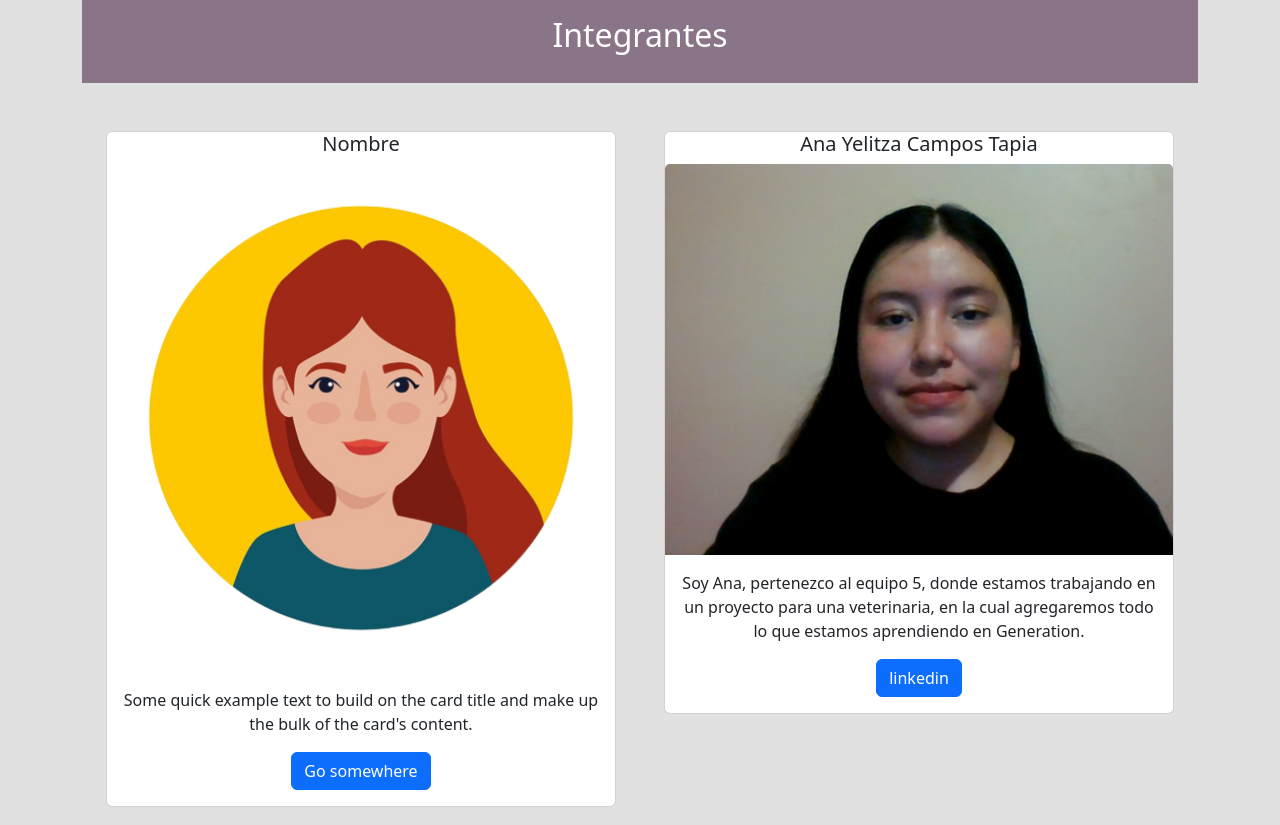
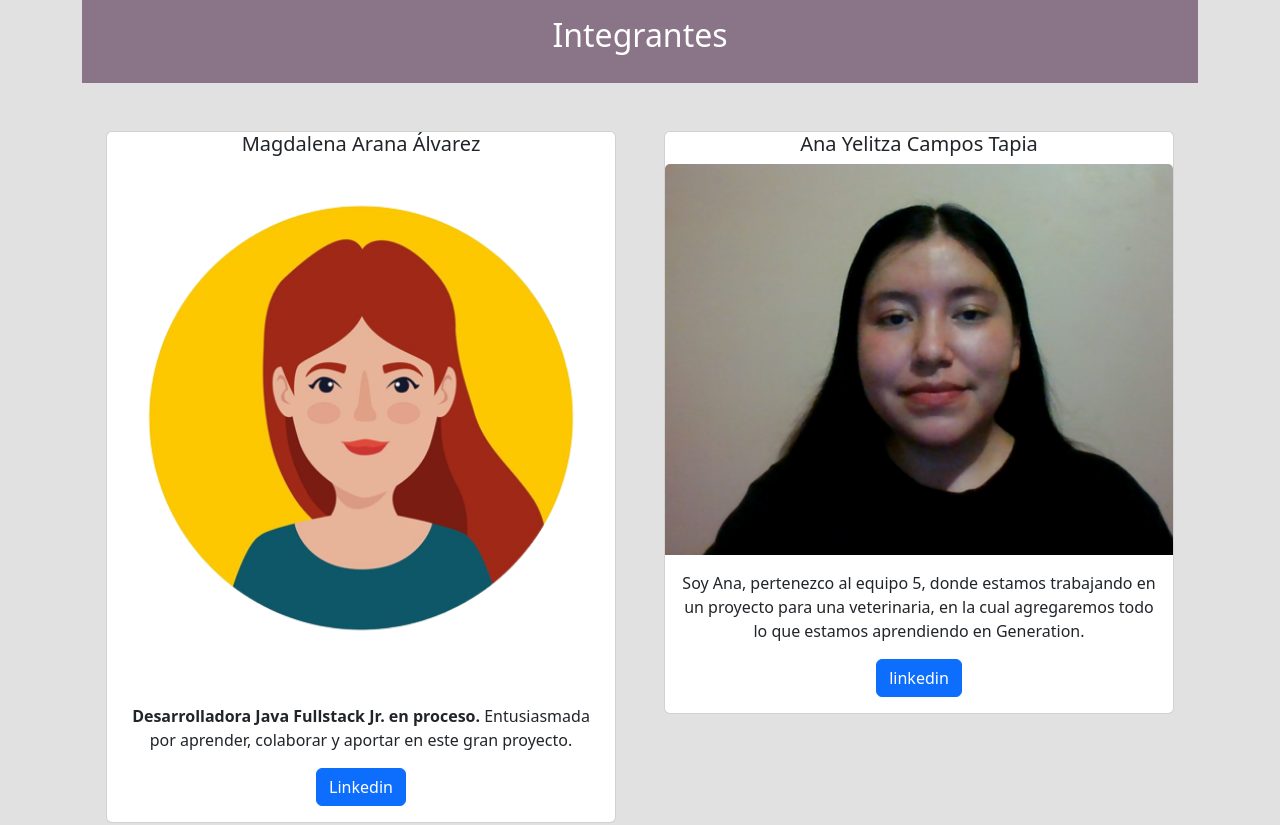
Before and after one commit to AnaYelitzaCT/equipo5_ProyectoN, a plain HTML site: page Veterinaria/QuienesSomos.html in a window 1280 px wide. Shown: the part 800-1625 px from the top of the page. Drawn offline with nearby package versions, Linux system fonts and the light colour scheme.

Commit message:
cambios en card

```diff
--- a/Veterinaria/QuienesSomos.html
+++ b/Veterinaria/QuienesSomos.html
@@ -59,12 +59,12 @@
 
             <div class="container py-5">
                 <div class="card">
-                    <h5 class="card-title">Nombre</h5>
+                    <h5 class="card-title">Magdalena Arana Álvarez</h5>
                     <img src="src/circular-avatar-character-free-preview.png" class="card-img-top" alt="...">
                     <div class="card-body">
-                        <p class="card-text">Some quick example text to build on the card title and make up the bulk of
-                            the card's content.</p>
-                        <a href="#" class="btn btn-primary">Go somewhere</a>
+                        <p class="card-text"><p><strong>Desarrolladora Java Fullstack Jr. en proceso.</strong>
+                            Entusiasmada por aprender, colaborar y aportar en este gran proyecto.</p>
+                        <a href="https://www.linkedin.com/in/magdalena-arana-2b6746247/" class="btn btn-primary">Linkedin</a>
                     </div>
                 </div>
             </div>
```
Also changed, not shown: Veterinaria/src/MagdaFotos.jpg (added).
